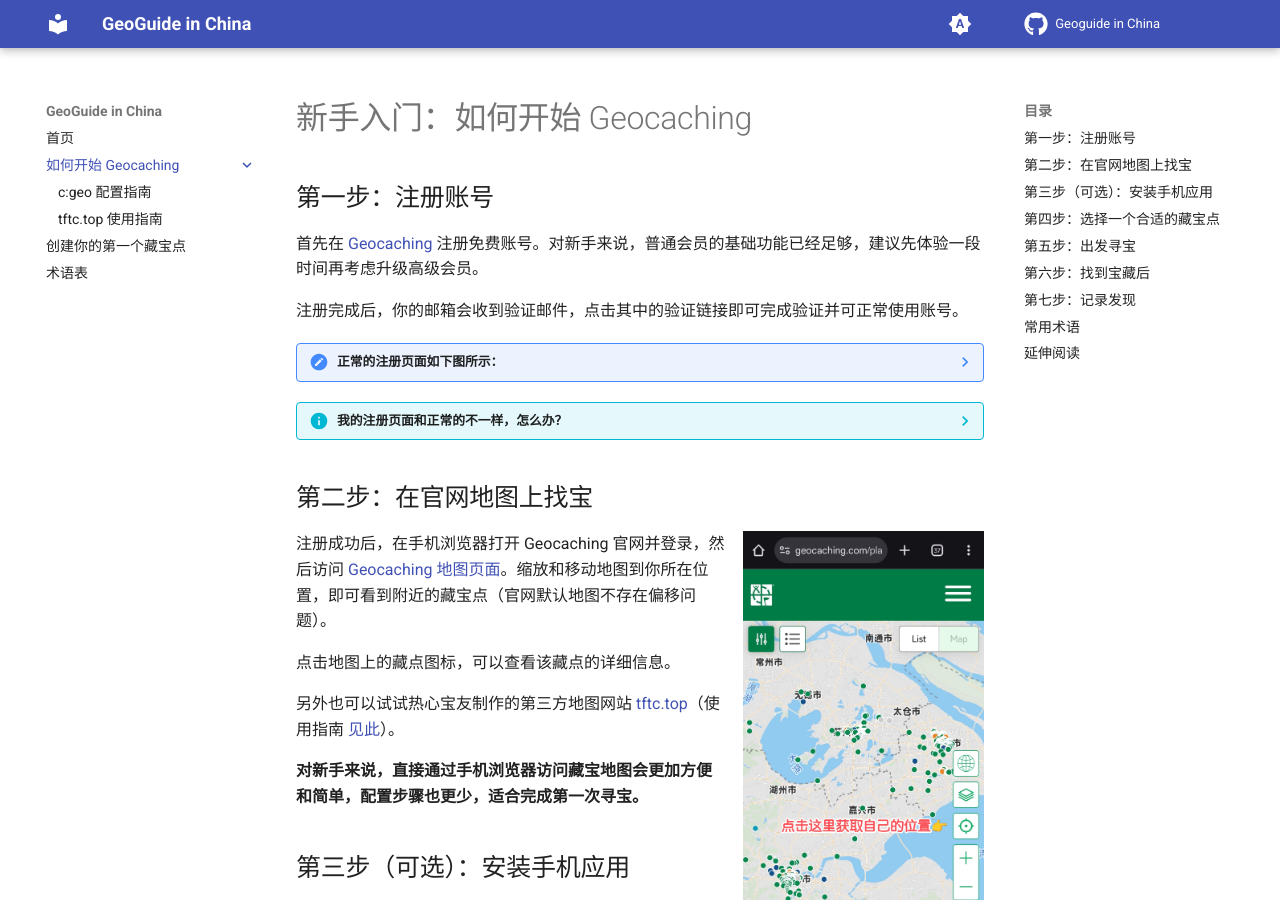
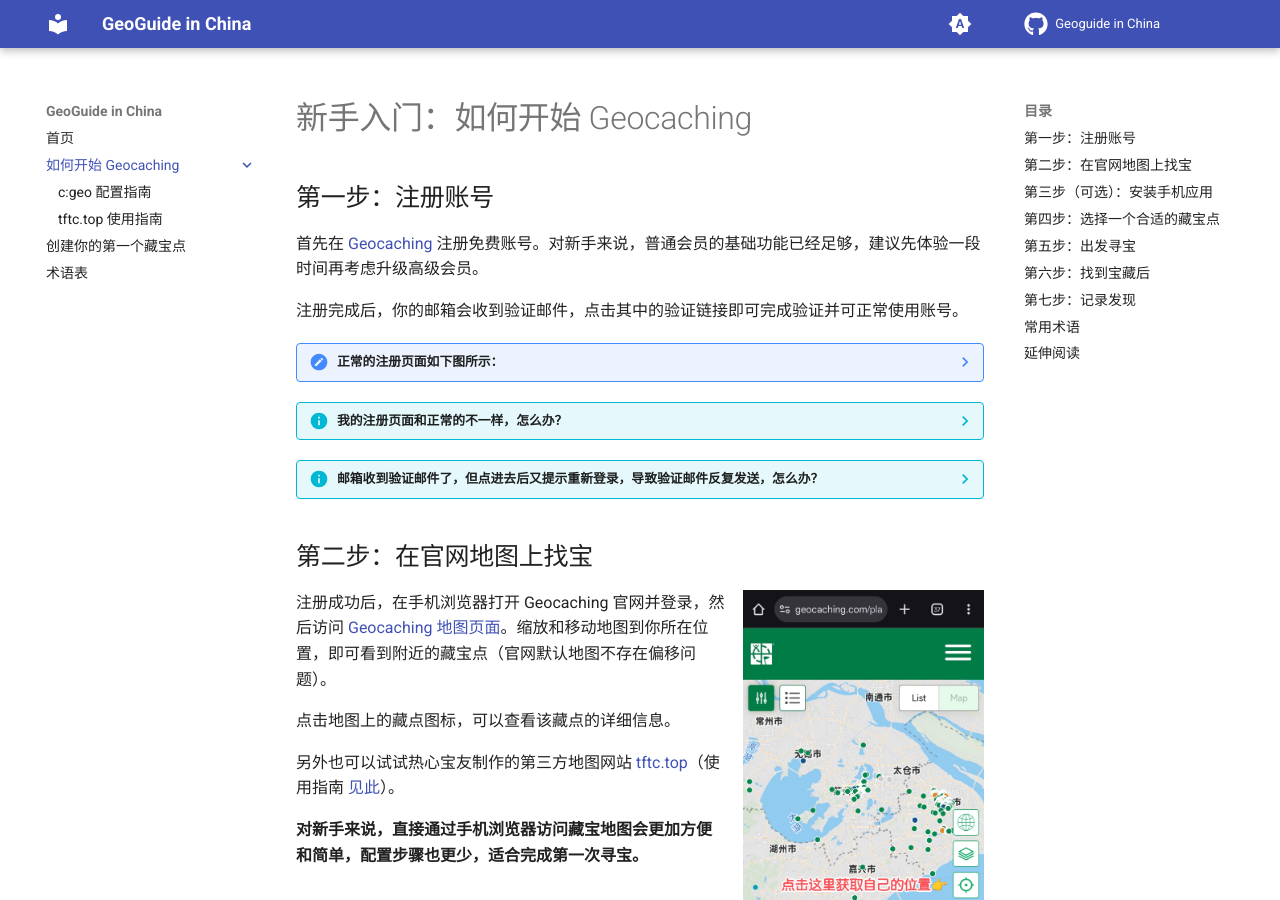
Before and after one commit to Konano/geoguide-in-china, an MkDocs documentation site: the page built from docs/getting-started/index.md, in a window 1280 px wide and 900 px high. Built offline with MkDocs 1.6.1 and Material for MkDocs 9.7.7, drawn with Linux system fonts in a browser that asks for light colours; comment, search, counter and statistics services are not loaded; some of the changed lines change nothing that is shown.

Commit message:
添加关于循环发送验证邮件问题的解决方案

```diff
--- a/docs/getting-started/index.md
+++ b/docs/getting-started/index.md
@@ -25,6 +25,18 @@
     - <del>实在不行，可以请有条件的朋友代为协助注册。</del>
 
     当完整表单和验证码都正常加载后，一般就能顺利注册。
+
+??? info "邮箱收到验证邮件了，但点进去后又提示重新登录，导致验证邮件反复发送，怎么办？"
+
+    这是因为邮件里的验证链接在打开时没有带上你已登录的会话，系统会认为你未登录，于是又触发一次验证邮件。
+
+    解决方案：
+
+    1. 先在浏览器中打开 [Geocaching](https://www.geocaching.com/account/signin)，并登录你的新账号（确保处于登录状态）。
+    2. 回到邮箱，打开验证邮件，长按验证按钮，选择「复制链接地址」。
+    3. 将复制的链接粘贴到刚才已登录账号的浏览器地址栏中打开。
+
+    通常这样即可完成验证。
 
 ## 第二步：在官网地图上找宝 { #geocaching-mobile-map }
 
```
